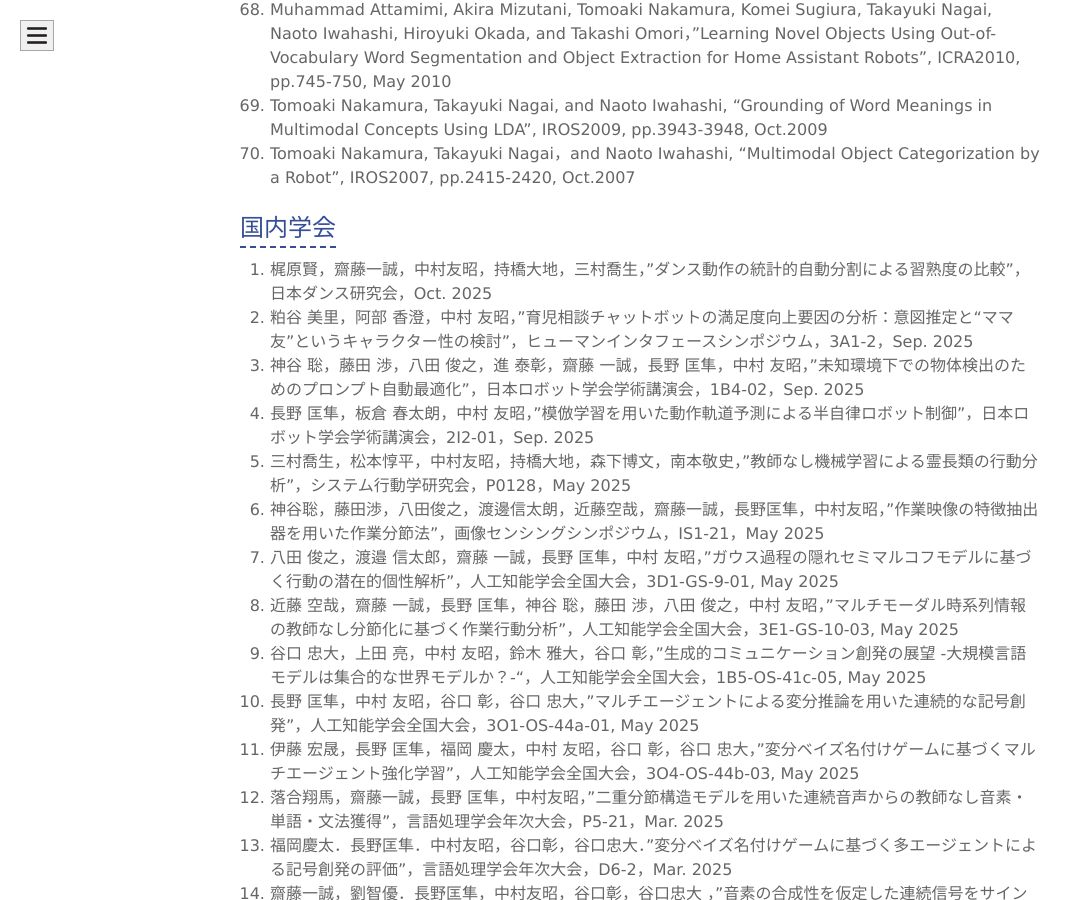
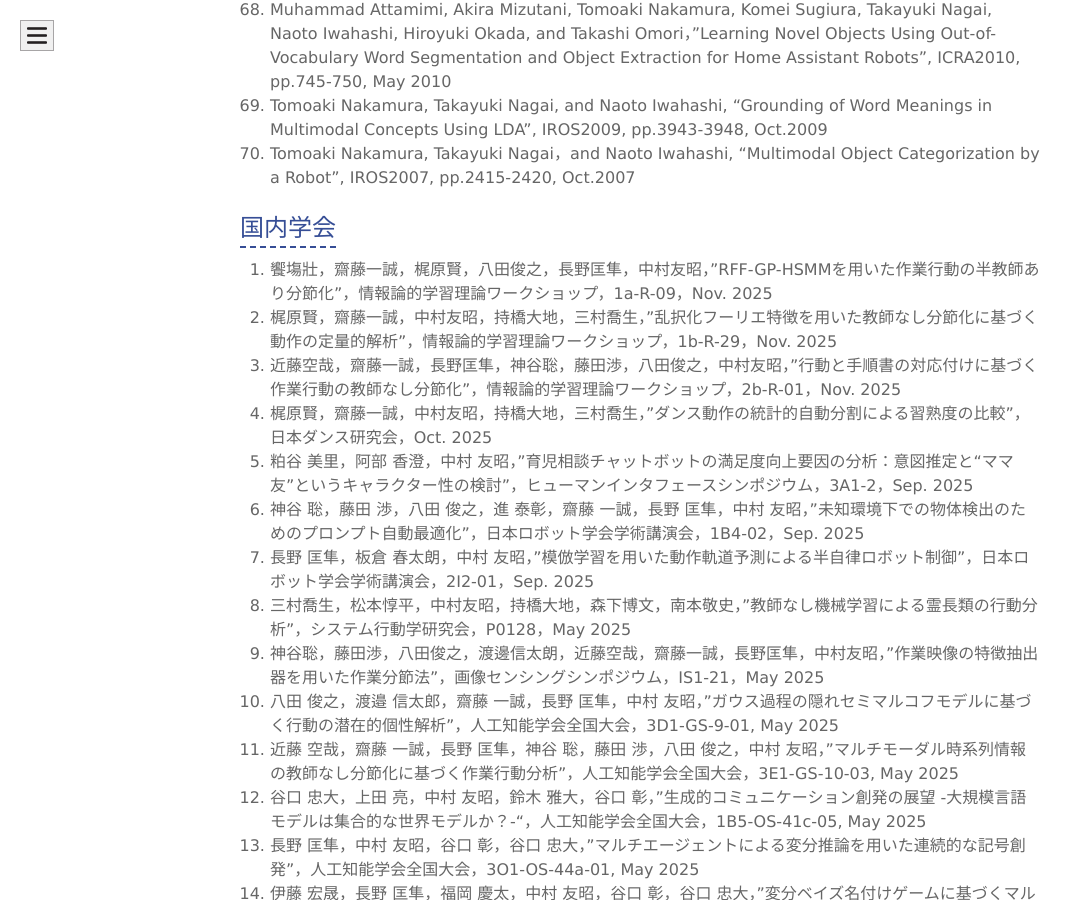
Before and after one commit to naka-lab/naka-lab.github.io, a Jekyll site: the page built from subpages/pub.md, in a window 1280 px wide and 900 px high, scrolled down 10226 px. Shown: the whole window, without its empty margins (0-1082 px from the left). Built offline with Jekyll 4.4.1, drawn with Linux system fonts in a browser that asks for light colours.

Commit message:
Add conference papers for domestic workshops

```diff
--- a/subpages/pub.md
+++ b/subpages/pub.md
@@ -165,6 +165,9 @@ Signal Processing, pp. 13-16, Feb. 2020
 
 
 ## 国内学会
+1. 饗塲壯，齋藤一誠，梶原賢，八田俊之，長野匡隼，中村友昭，"RFF-GP-HSMMを用いた作業行動の半教師あり分節化"，情報論的学習理論ワークショップ，1a-R-09，Nov. 2025
+1. 梶原賢，齋藤一誠，中村友昭，持橋大地，三村喬生，"乱択化フーリエ特徴を用いた教師なし分節化に基づく動作の定量的解析"，情報論的学習理論ワークショップ，1b-R-29，Nov. 2025
+1. 近藤空哉，齋藤一誠，長野匡隼，神谷聡，藤田渉，八田俊之，中村友昭，"行動と手順書の対応付けに基づく作業行動の教師なし分節化"，情報論的学習理論ワークショップ，2b-R-01，Nov. 2025
 1. 梶原賢，齋藤一誠，中村友昭，持橋大地，三村喬生，"ダンス動作の統計的自動分割による習熟度の比較"，日本ダンス研究会，Oct. 2025
 1. 粕谷 美里，阿部 香澄，中村 友昭，"育児相談チャットボットの満足度向上要因の分析：意図推定と“ママ友”というキャラクター性の検討"，ヒューマンインタフェースシンポジウム，3A1-2，Sep. 2025
 1. 神谷 聡，藤田 渉，八田 俊之，進 泰彰，齋藤 一誠，長野 匡隼，中村 友昭，"未知環境下での物体検出のためのプロンプト自動最適化"，日本ロボット学会学術講演会，1B4-02，Sep. 2025
```
